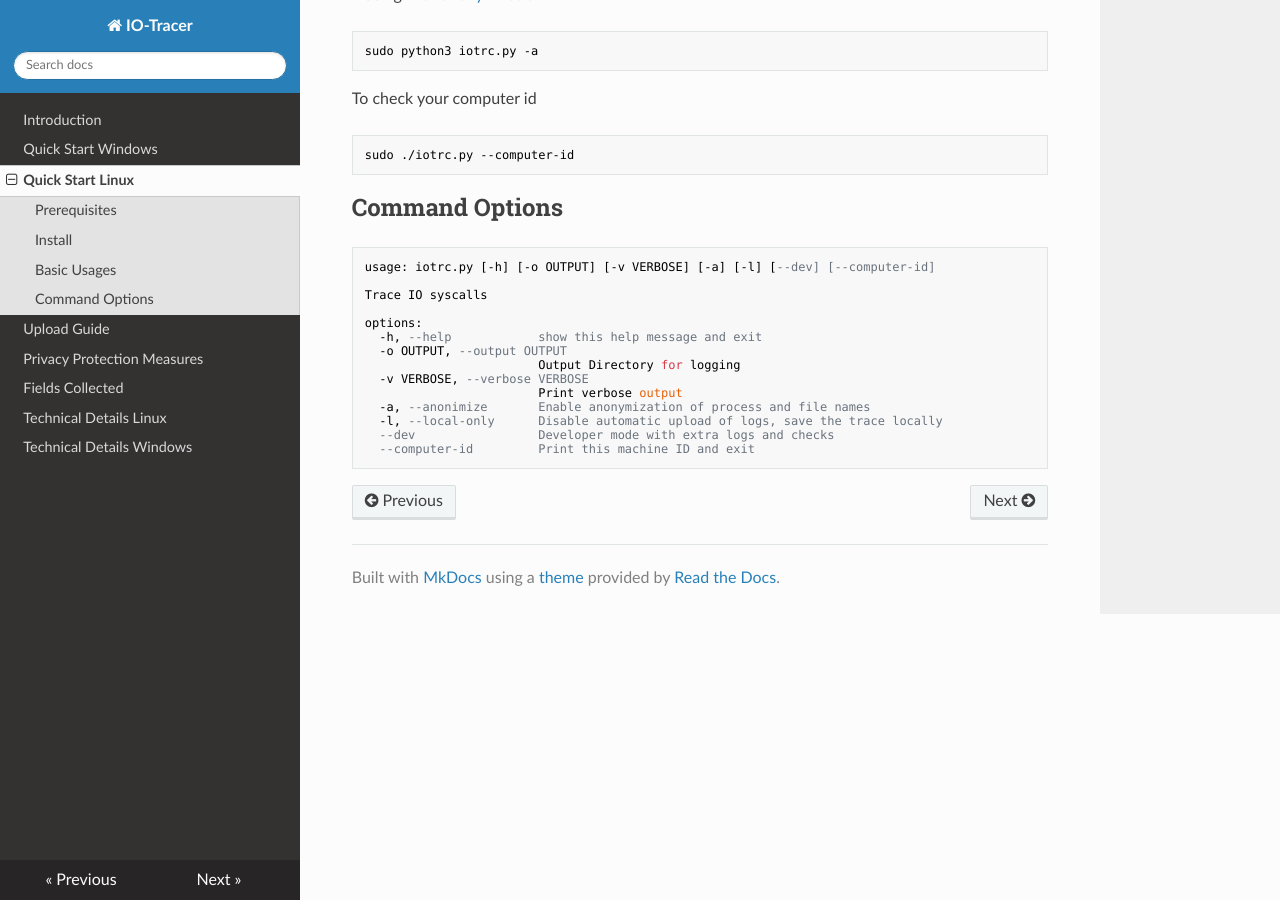
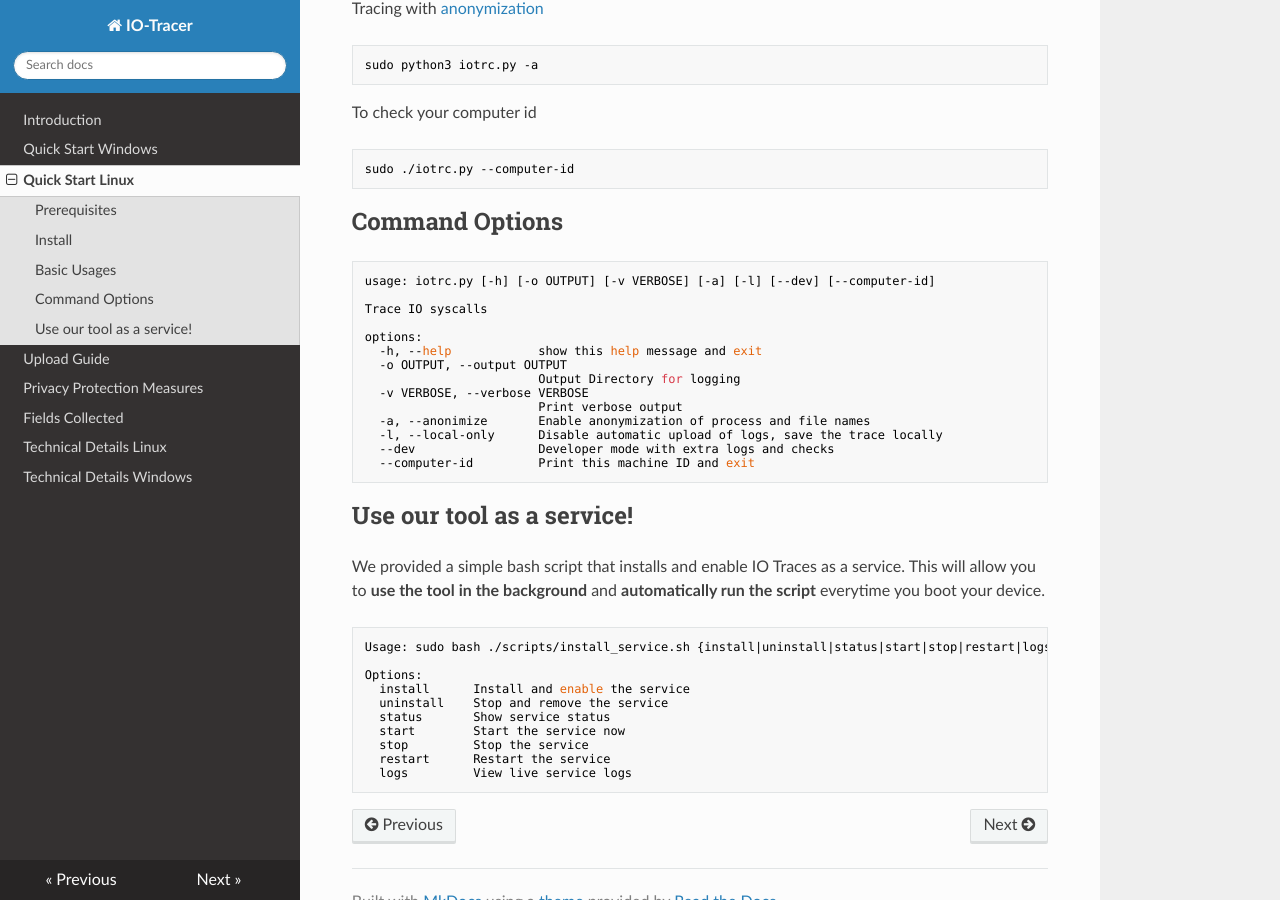
Before and after one commit to cacheMon/iotracerdocs, an MkDocs documentation site: the page built from docs/startlinux.md, in a window 1280 px wide and 900 px high, scrolled down 1235 px. Built offline with MkDocs 1.6.1, drawn with Linux system fonts in a browser that asks for light colours; nearby versions of some CDN libraries.

Commit message:
add new service guide

````diff
--- a/docs/startlinux.md
+++ b/docs/startlinux.md
@@ -11,6 +11,7 @@
 1) Clone the IO Tracer [repository](https://github.com/cacheMon/io-tracer)
 ```bash
 git clone https://github.com/cacheMon/io-tracer.git
+cd io-tracer
 ```
 
 2) Install BCC:
@@ -62,7 +63,7 @@ sudo ./iotrc.py --computer-id
 
 
 ## Command Options
-```
+```bash
 usage: iotrc.py [-h] [-o OUTPUT] [-v VERBOSE] [-a] [-l] [--dev] [--computer-id]
 
 Trace IO syscalls
@@ -78,3 +79,20 @@ options:
   --dev                 Developer mode with extra logs and checks
   --computer-id         Print this machine ID and exit
 ```
+
+## Use our tool as a service!
+
+We provided a simple bash script that installs and enable IO Traces as a service. This will allow you to **use the tool in the background** and **automatically run the script** everytime you boot your device.
+
+```bash
+Usage: sudo bash ./scripts/install_service.sh {install|uninstall|status|start|stop|restart|logs}
+
+Options:
+  install      Install and enable the service
+  uninstall    Stop and remove the service
+  status       Show service status
+  start        Start the service now
+  stop         Stop the service
+  restart      Restart the service
+  logs         View live service logs
+```
````
